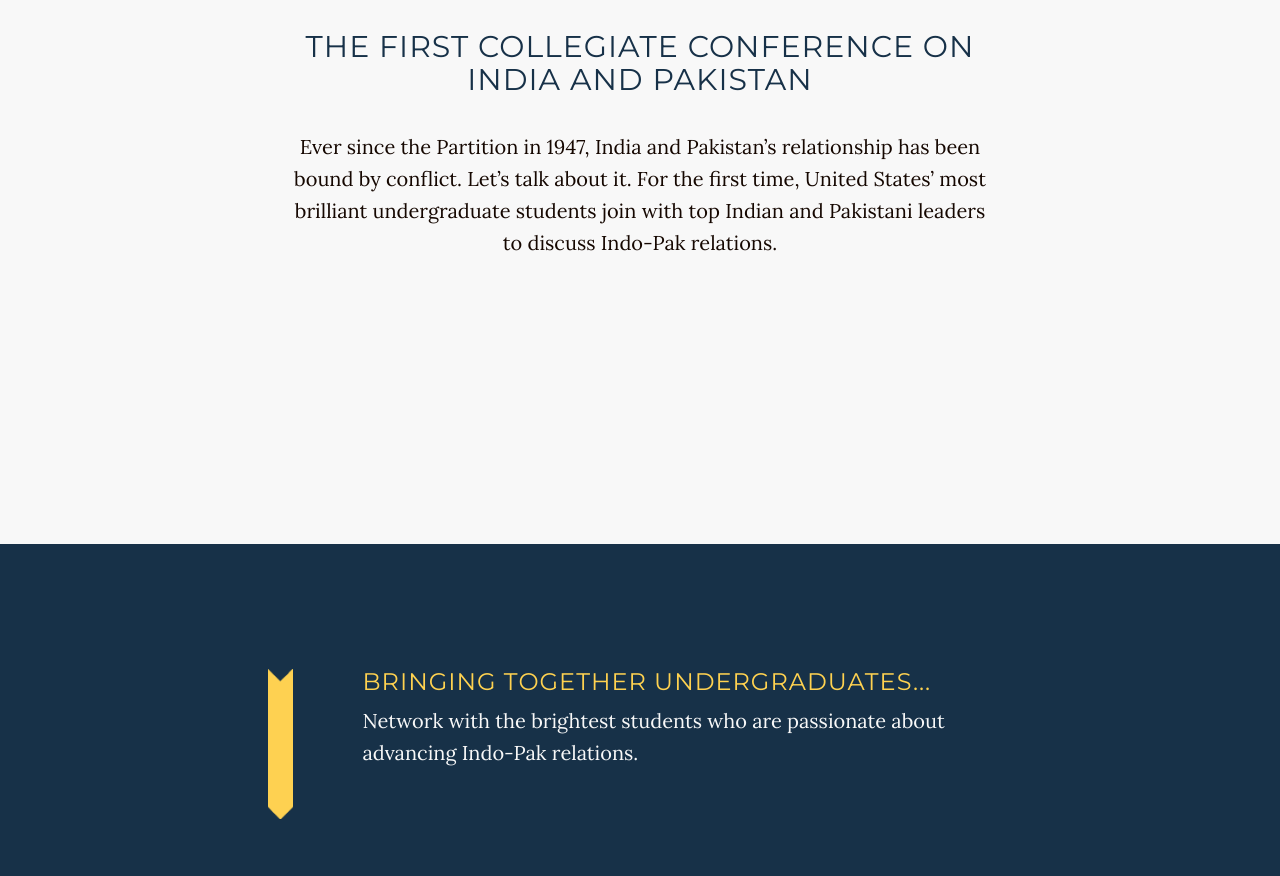
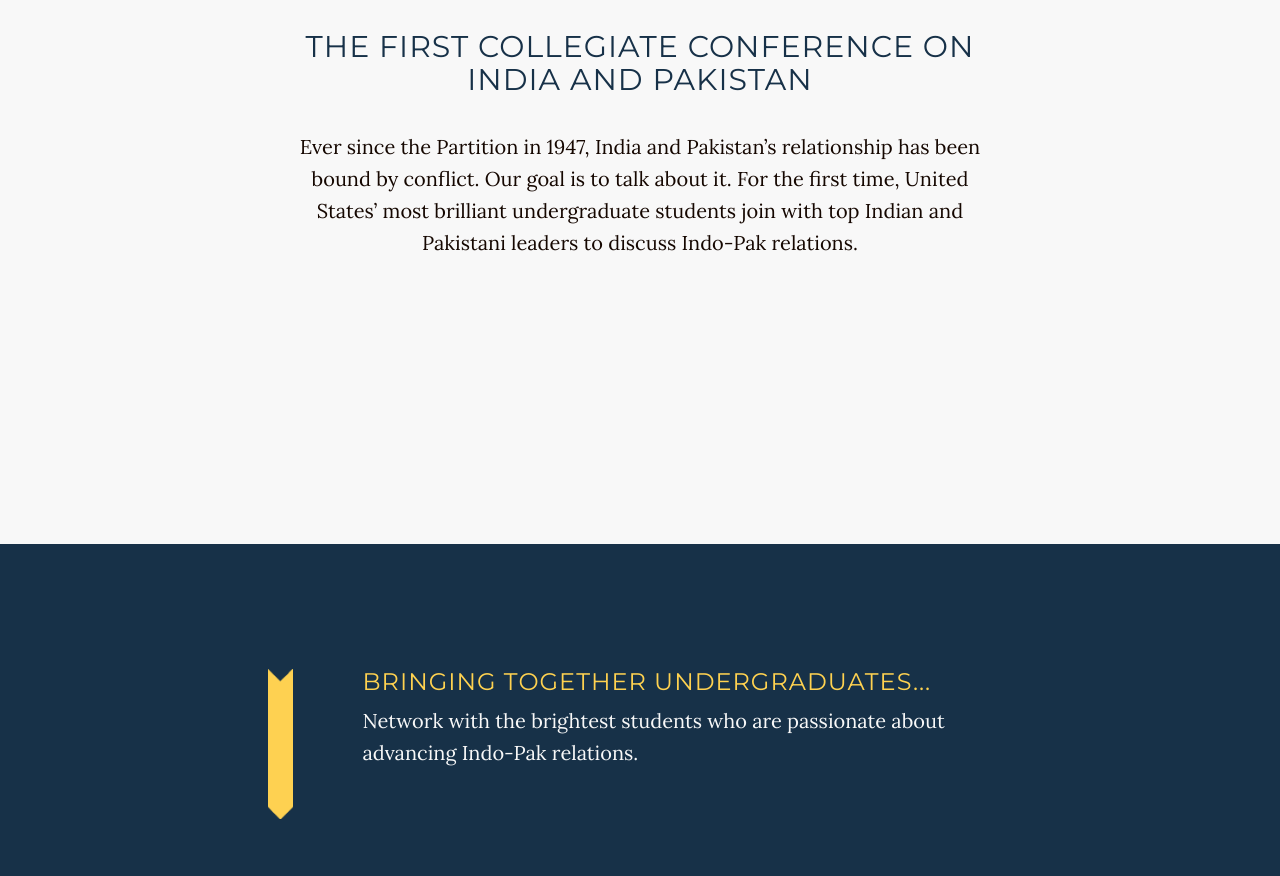
Before and after one commit to shrinidhit/Indo_Pak, a website: page index.html in a window 1280 px wide. Shown: the part 1020-1896 px from the top of the page. Drawn offline with nearby package versions, Linux system fonts and the light colour scheme; some packages are replaced by stand-ins of ours.

Commit message:
text edit in introduction

```diff
--- a/index.html
+++ b/index.html
@@ -100,7 +100,7 @@
         <div class="row conference-section1">
             <div class="col-lg-8 col-lg-offset-2">
                 <h2>The First Collegiate Conference on India and Pakistan</h2>
-                <p>Ever since the Partition in 1947, India and Pakistan’s relationship has been bound by conflict. Let’s talk about it. For the first time, United States’ most brilliant undergraduate students join with top Indian and Pakistani leaders to discuss Indo-Pak relations.
+                <p>Ever since the Partition in 1947, India and Pakistan’s relationship has been bound by conflict. Our goal is to talk about it. For the first time, United States’ most brilliant undergraduate students join with top Indian and Pakistani leaders to discuss Indo-Pak relations.
                 </p>
             </div>
         </div>
```
